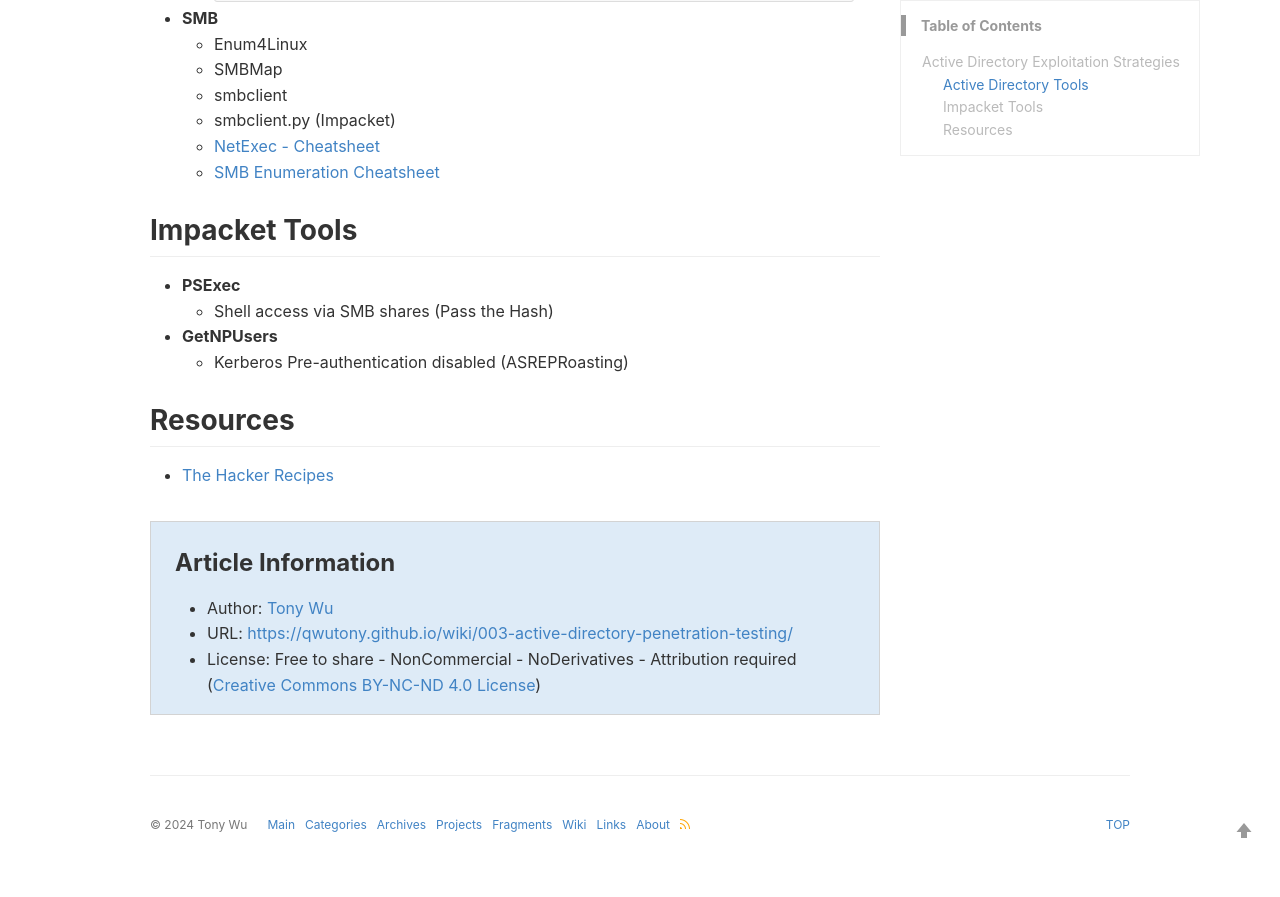
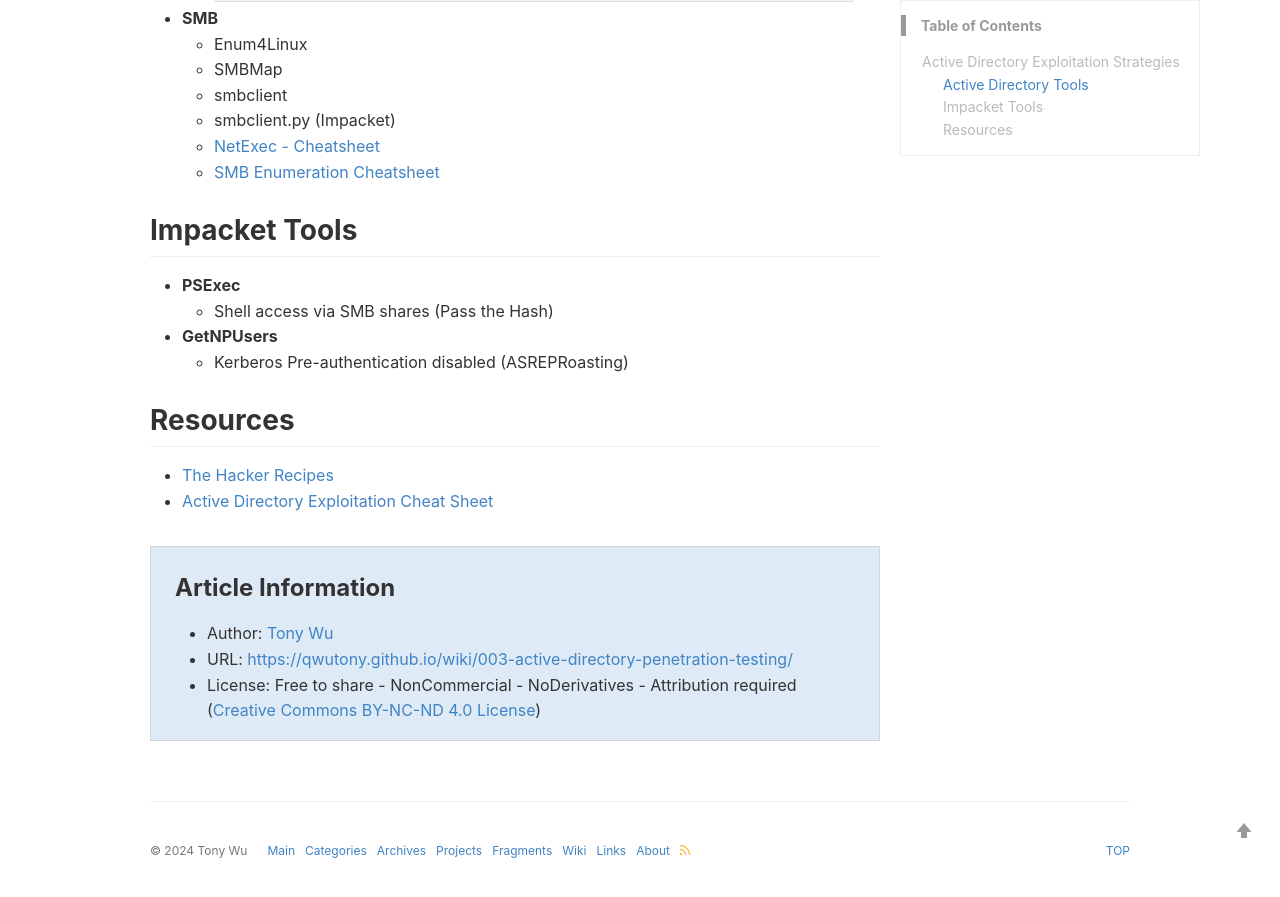
Before and after one commit to qwutony/qwutony.github.io, a Jekyll site: the page built from _wiki/003-active-directory-penetration-testing.md, in a window 1280 px wide and 900 px high, scrolled down 1106 px. Shown: the top 897 px of the window. Built offline with Jekyll 4.4.1, drawn with Linux system fonts in a browser that asks for light colours; a style sheet for code colours, icons or effects is not loaded; before the commit the page ends 1980 px from its top, so only the background shows below that.

Commit message:
Update 003-active-directory-penetration-testing.md

```diff
--- a/_wiki/003-active-directory-penetration-testing.md
+++ b/_wiki/003-active-directory-penetration-testing.md
@@ -52,3 +52,4 @@ keywords: Internals
 
 ## Resources
  - [The Hacker Recipes](https://www.thehacker.recipes/)
+ - [Active Directory Exploitation Cheat Sheet](https://github.com/S1ckB0y1337/Active-Directory-Exploitation-Cheat-Sheet)
```
